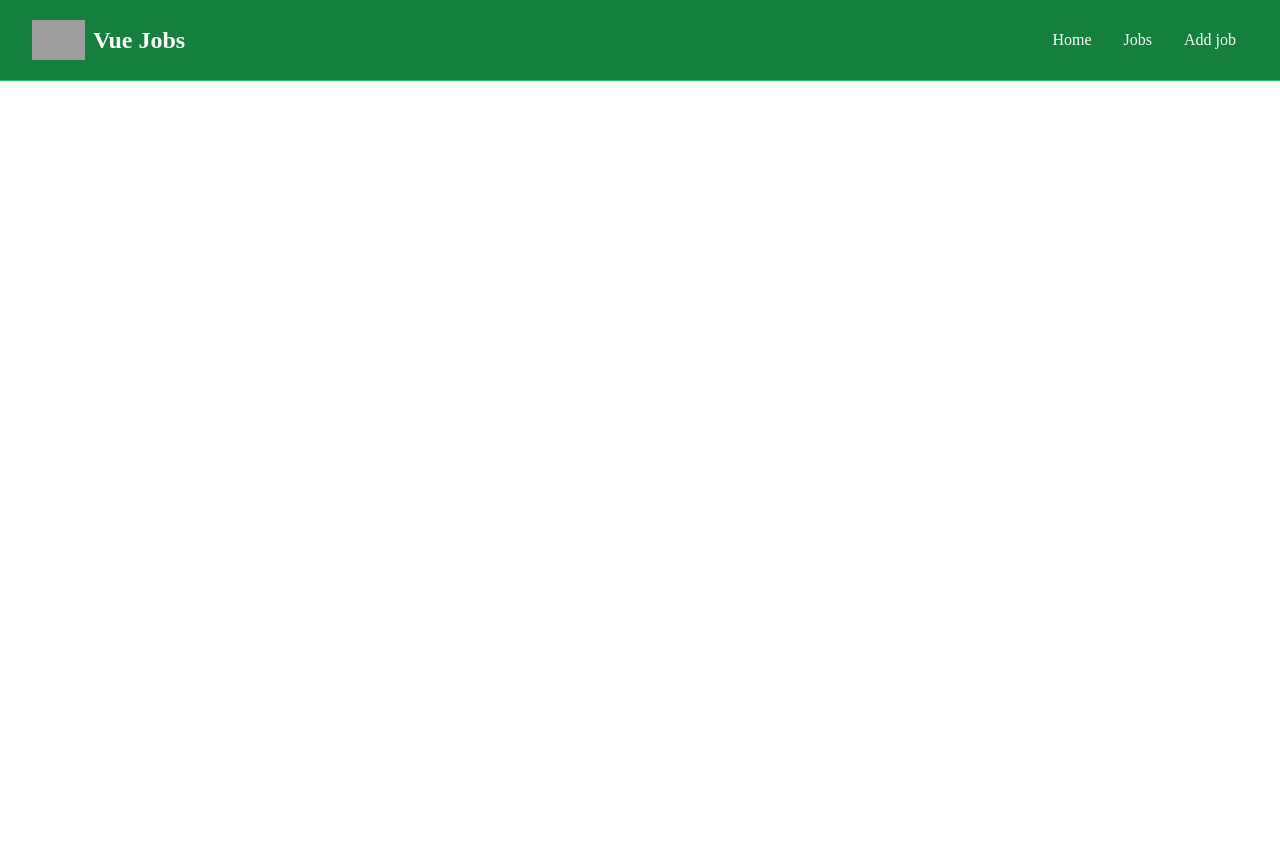
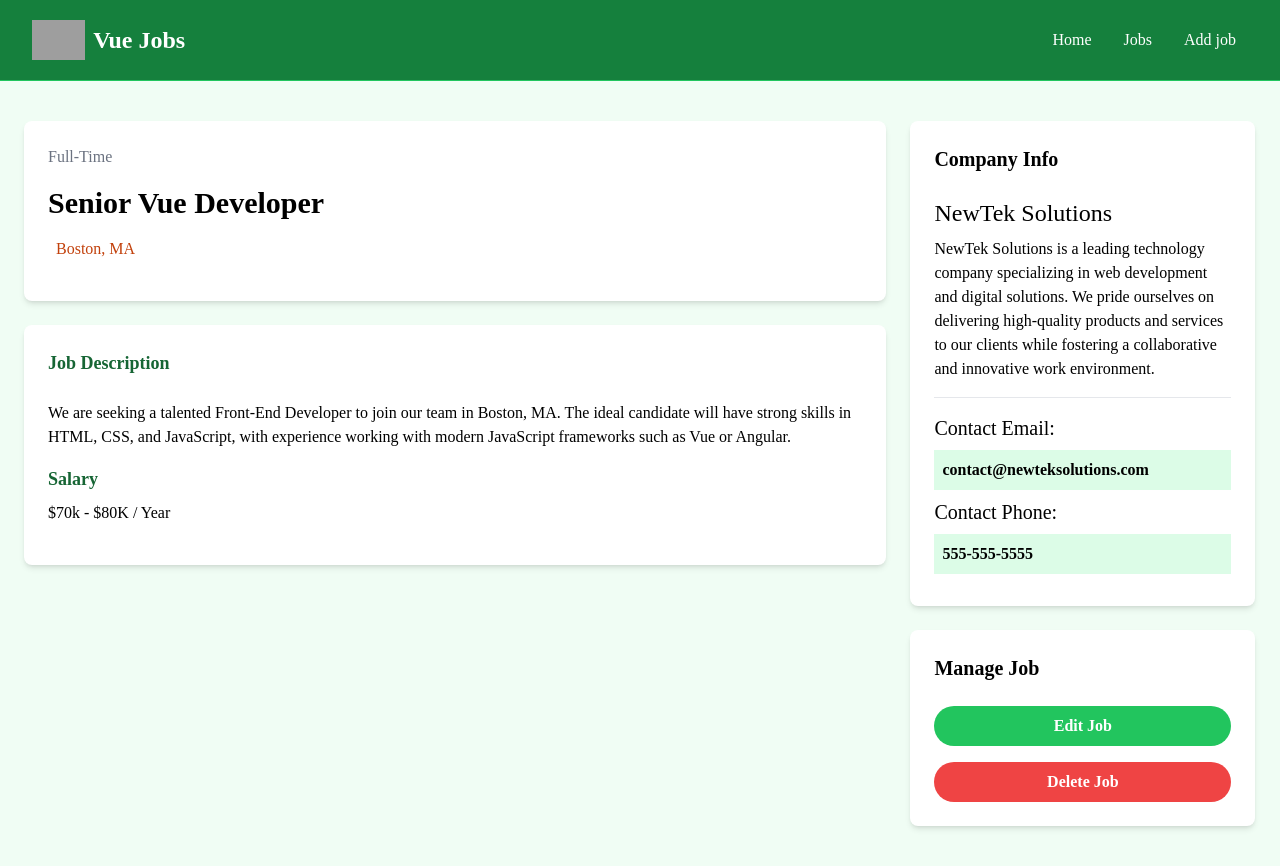
Before and after one commit to Abdul-Wahab12/Jobs-management-App, a Vue app in the folder Jobs-App/: page /jobs/1 in a window 1280 px wide. Before the commit the page ends 800 px from the top, so only its background shows below. Built offline with nearby package versions, Linux system fonts and the light colour scheme; grey boxes are pictures that could not be loaded.

Commit message:
Added: add Not Found page and update Read More button functionality

```diff
--- a/Jobs-App/package.json
+++ b/Jobs-App/package.json
@@ -6,9 +6,11 @@
   "scripts": {
     "dev": "vite",
     "build": "vite build",
-    "preview": "vite preview"
+    "preview": "vite preview",
+    "server": "json-server --watch src/jobs.json --port 5000"
   },
   "dependencies": {
+    "json-server": "^1.0.0-beta.3",
     "primeicons": "^7.0.0",
     "vue": "^3.4.29",
     "vue-router": "^4.4.5"
--- a/Jobs-App/src/components/JobListing.vue
+++ b/Jobs-App/src/components/JobListing.vue
@@ -52,7 +52,7 @@
                     <i class="pi pi-map-marker text-orange-700"></i>
                     {{ job.location }}
                 </div>
-                <RouterLink :to="'/job/' + job.id"
+                <RouterLink :to="'/jobs/' + job.id"
                     class="h-[36px] bg-green-500 hover:bg-green-600 text-white px-4 py-2 rounded-lg text-center text-sm">
                     Read More
                 </RouterLink>
--- a/Jobs-App/src/router/index.js
+++ b/Jobs-App/src/router/index.js
@@ -1,6 +1,8 @@
 import { createRouter, createWebHistory } from "vue-router";
 import HomeView from '@/views/HomeView.vue';
 import JobsView from '@/views/JobsView.vue';
+import NotFoundView from '@/views/NotFoundView.vue';
+import JobView from '@/views/JobView.vue';
 
 const router = createRouter({
     history: createWebHistory(import.meta.env.BASE_URL),
@@ -14,7 +16,18 @@
             path: '/jobs',
             name: 'jobs',
             component: JobsView
-        }
+        },
+        {
+            path: '/jobs/:id',
+            name: 'job',
+            component: JobView
+        },
+        {
+            path: '/:catchAll(.*)',
+            name: 'not-found',
+            component: NotFoundView
+        },
+
     ]
 });
 
--- /dev/null
+++ b/Jobs-App/src/views/JobView.vue
@@ -0,0 +1,80 @@
+<script setup>
+
+</script>
+
+<template>
+    <section class="bg-green-50">
+        <div class="container m-auto py-10 px-6">
+            <div class="grid grid-cols-1 md:grid-cols-70/30 w-full gap-6">
+                <main>
+                    <div class="bg-white p-6 rounded-lg shadow-md text-center md:text-left">
+                        <div class="text-gray-500 mb-4">Full-Time</div>
+                        <h1 class="text-3xl font-bold mb-4">Senior Vue Developer</h1>
+                        <div class="text-gray-500 mb-4 flex align-middle justify-center md:justify-start">
+                            <i class="fa-solid fa-location-dot text-lg text-orange-700 mr-2"></i>
+                            <p class="text-orange-700">Boston, MA</p>
+                        </div>
+                    </div>
+
+                    <div class="bg-white p-6 rounded-lg shadow-md mt-6">
+                        <h3 class="text-green-800 text-lg font-bold mb-6">
+                            Job Description
+                        </h3>
+
+                        <p class="mb-4">
+                            We are seeking a talented Front-End Developer to join our team
+                            in Boston, MA. The ideal candidate will have strong skills in
+                            HTML, CSS, and JavaScript, with experience working with modern
+                            JavaScript frameworks such as Vue or Angular.
+                        </p>
+
+                        <h3 class="text-green-800 text-lg font-bold mb-2">Salary</h3>
+
+                        <p class="mb-4">$70k - $80K / Year</p>
+                    </div>
+                </main>
+
+                <!-- Sidebar -->
+                <aside>
+                    <!-- Company Info -->
+                    <div class="bg-white p-6 rounded-lg shadow-md">
+                        <h3 class="text-xl font-bold mb-6">Company Info</h3>
+
+                        <h2 class="text-2xl">NewTek Solutions</h2>
+
+                        <p class="my-2">
+                            NewTek Solutions is a leading technology company specializing in
+                            web development and digital solutions. We pride ourselves on
+                            delivering high-quality products and services to our clients
+                            while fostering a collaborative and innovative work environment.
+                        </p>
+
+                        <hr class="my-4" />
+
+                        <h3 class="text-xl">Contact Email:</h3>
+
+                        <p class="my-2 bg-green-100 p-2 font-bold">
+                            contact@newteksolutions.com
+                        </p>
+
+                        <h3 class="text-xl">Contact Phone:</h3>
+
+                        <p class="my-2 bg-green-100 p-2 font-bold">555-555-5555</p>
+                    </div>
+
+                    <!-- Manage -->
+                    <div class="bg-white p-6 rounded-lg shadow-md mt-6">
+                        <h3 class="text-xl font-bold mb-6">Manage Job</h3>
+                        <a href="add-job.html"
+                            class="bg-green-500 hover:bg-green-600 text-white text-center font-bold py-2 px-4 rounded-full w-full focus:outline-none focus:shadow-outline mt-4 block">Edit
+                            Job</a>
+                        <button
+                            class="bg-red-500 hover:bg-red-600 text-white font-bold py-2 px-4 rounded-full w-full focus:outline-none focus:shadow-outline mt-4 block">
+                            Delete Job
+                        </button>
+                    </div>
+                </aside>
+            </div>
+        </div>
+    </section>
+</template>
--- /dev/null
+++ b/Jobs-App/src/views/NotFoundView.vue
@@ -0,0 +1,18 @@
+<script setup>
+import { RouterLink } from "vue-router";
+
+</script>
+
+<template>
+    <section class="text-center flex flex-col justify-center items-center h-96">
+        <i class="pi pi-exclamation-triangle text-yellow-500 text-7xl mb-5"></i>
+        <h1 class="text-6xl font-bold mb-4">404 Not Found</h1>
+        <p class="text-xl mb-5">This page does not exist</p>
+        <RouterLink
+            to="/"
+            class="text-white bg-green-700 hover:bg-green-900 rounded-md px-3 py-2 mt-4"
+        >
+            Go Back
+        </RouterLink>
+    </section>
+</template>
```
Also changed, not shown: 1 other file (tests, documents, lock files or other folders).
